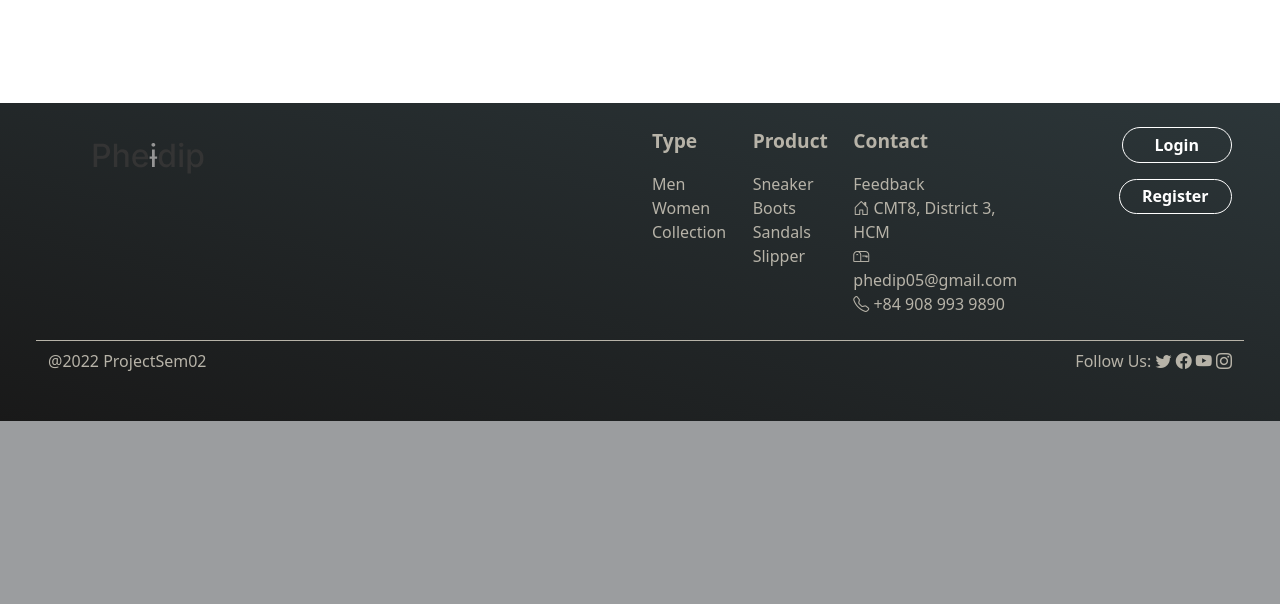
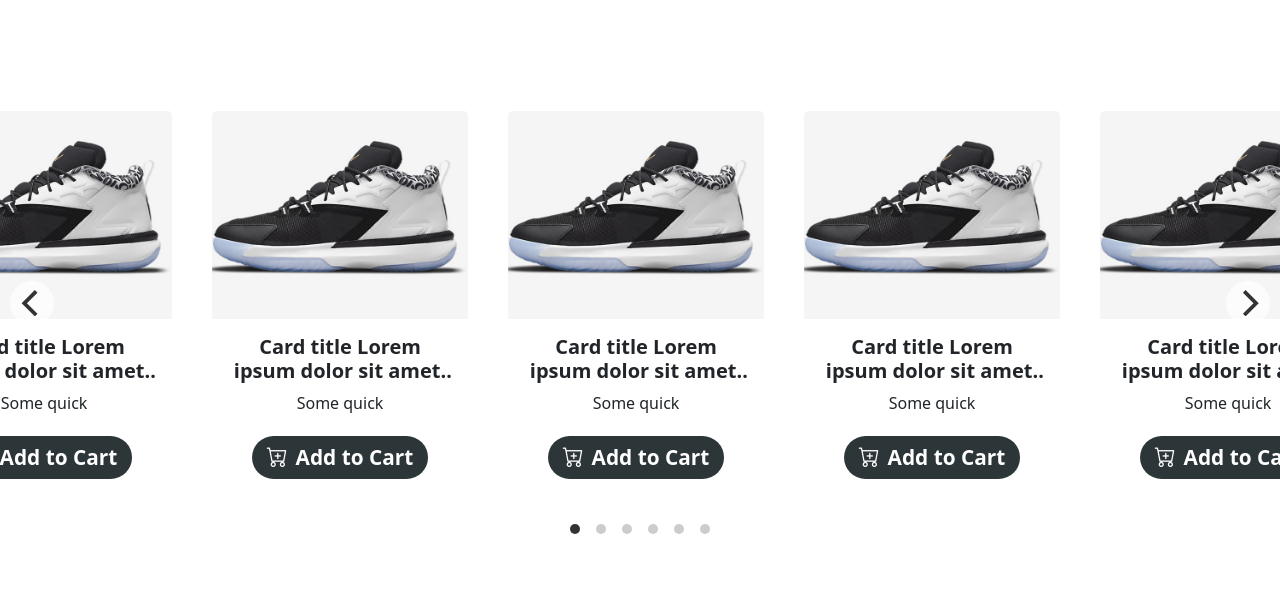
Before and after one commit to Tora-66/PheidipShop, a PHP site: page /index.html in a window 1280 px wide. Shown: the part 1089-1693 px from the top of the page. Before the commit the page ends 1510 px from the top, so only its background shows below. Run offline with PHP 8.4, Linux system fonts and the light colour scheme; some libraries are stand-ins or nearby versions.

Commit message:
Update home page

```diff
--- a/css/main.css
+++ b/css/main.css
@@ -8,6 +8,16 @@
   width: 100%;
   height: 35rem;
   object-fit: contain;
+}
+
+.carousel-dark .carousel-control-next-icon, .carousel-dark .carousel-control-prev-icon {
+  filter: invert(0) grayscale(0);
+}
+
+.carousel-control-prev-icon,
+.carousel-control-next-icon {
+  width: 3rem;
+  height: 3rem;
 }
 
 
@@ -109,3 +119,31 @@
   --bs-btn-color: #fff;
   --bs-btn-border-color: #fff;
 }
+
+/* Slider */
+.slider .carousel{
+  background-color: none;
+  background-image: none;
+}
+
+/* Brand */
+.brand-logo{
+  height: 7rem;
+}
+
+/* About Us */
+.about-us{
+  height: 20rem;
+  background-image: url("../img/maksim-larin-NOpsC3nWTzY-unsplash.jpg");
+  background-repeat: no-repeat;
+  background-size: cover;
+  background-position: center;
+}
+
+.about-us .about-caption{
+  background-color: rgba(0, 0, 0, 0.364);
+}
+
+.about-us .about-text{
+  color: #fff;
+}
--- a/index.html
+++ b/index.html
@@ -199,8 +199,123 @@
   </section>
 
   <!-- Slider -->
-  <section class="slider pt-5 text-center">
+  <section class="slider py-5 text-center">
+    <div class="carousel" data-flickity='{ "wrapAround": true }'>
+      <div class="carousel-cell p-3">
+        <div class="card me-2">
+          <img src="img/1.jpg" class="card-img-top" alt="...">
+          <div class="card-body text-center d-flex flex-column">
+            <h5 class="card-title">Card title Lorem ipsum dolor sit amet. Loremdfsdf ipsum dolor sit amet.</h5>
+            <p class="card-text mb-0">Some quick</p>
+            <a href="" class="btn btn-primary rounded-pill mx-4 mt-auto mb-0"><i class="bi bi-cart-plus me-2"></i>Add to
+              Cart</a>
+          </div>
+        </div>
+      </div>
+      <div class="carousel-cell p-3">
+        <div class="card me-2">
+          <img src="img/1.jpg" class="card-img-top" alt="...">
+          <div class="card-body text-center d-flex flex-column">
+            <h5 class="card-title">Card title Lorem ipsum dolor sit amet. Loremdfsdf ipsum dolor sit amet.</h5>
+            <p class="card-text mb-0">Some quick</p>
+            <a href="" class="btn btn-primary rounded-pill mx-4 mt-auto mb-0"><i class="bi bi-cart-plus me-2"></i>Add to
+              Cart</a>
+          </div>
+        </div>
+      </div>
+      <div class="carousel-cell p-3">
+        <div class="card me-2">
+          <img src="img/1.jpg" class="card-img-top" alt="...">
+          <div class="card-body text-center d-flex flex-column">
+            <h5 class="card-title">Card title Lorem ipsum dolor sit amet. Loremdfsdf ipsum dolor sit amet.</h5>
+            <p class="card-text mb-0">Some quick</p>
+            <a href="" class="btn btn-primary rounded-pill mx-4 mt-auto mb-0"><i class="bi bi-cart-plus me-2"></i>Add to
+              Cart</a>
+          </div>
+        </div>
+      </div>
+      <div class="carousel-cell p-3">
+        <div class="card me-2">
+          <img src="img/1.jpg" class="card-img-top" alt="...">
+          <div class="card-body text-center d-flex flex-column">
+            <h5 class="card-title">Card title Lorem ipsum dolor sit amet. Loremdfsdf ipsum dolor sit amet.</h5>
+            <p class="card-text mb-0">Some quick</p>
+            <a href="" class="btn btn-primary rounded-pill mx-4 mt-auto mb-0"><i class="bi bi-cart-plus me-2"></i>Add to
+              Cart</a>
+          </div>
+        </div>
+      </div>
+      <div class="carousel-cell p-3">
+        <div class="card me-2">
+          <img src="img/1.jpg" class="card-img-top" alt="...">
+          <div class="card-body text-center d-flex flex-column">
+            <h5 class="card-title">Card title Lorem ipsum dolor sit amet. Loremdfsdf ipsum dolor sit amet.</h5>
+            <p class="card-text mb-0">Some quick</p>
+            <a href="" class="btn btn-primary rounded-pill mx-4 mt-auto mb-0"><i class="bi bi-cart-plus me-2"></i>Add to
+              Cart</a>
+          </div>
+        </div>
+      </div>
+      <div class="carousel-cell p-3">
+        <div class="card me-2">
+          <img src="img/1.jpg" class="card-img-top" alt="...">
+          <div class="card-body text-center d-flex flex-column">
+            <h5 class="card-title">Card title Lorem ipsum dolor sit amet. Loremdfsdf ipsum dolor sit amet.</h5>
+            <p class="card-text mb-0">Some quick</p>
+            <a href="" class="btn btn-primary rounded-pill mx-4 mt-auto mb-0"><i class="bi bi-cart-plus me-2"></i>Add to
+              Cart</a>
+          </div>
+        </div>
+      </div>
+    </div>
+  </section>
 
+  <!-- Brand -->
+  <section class="py-5 brand">
+    <div class="container">
+      <div class="row text-center">
+        <div class="col-6 border py-auto d-flex flex-column justify-content-center">
+          <div class="row d-flex justify-content-between align-content-center">
+            <div class="col-4">
+              <a href=""><img src="img/source/nike.png" class="brand-logo"></a>
+            </div>
+            <div class="col-4">
+              <a href=""><img src="img/source/adidas.png" class="brand-logo"></a>
+            </div>
+            <div class="col-4">
+              <a href=""><img src="img/source/Puma-Logo-PNG-1980-–-Now.png " class="brand-logo"></a>
+            </div>
+          </div>
+
+          <div class="row d-flex justify-content-between align-content-center">
+            <div class="col-4">
+              <a href=""><img src="img/source/Timberland.png" class="brand-logo"></a>
+            </div>
+            <div class="col-4">
+              <a href=""><img src="img/source/DrMartens.png" class="brand-logo"></a>
+            </div>
+            <div class="col-4">
+              <a href=""><img src="img/source/converse.png" class="brand-logo"></a>
+            </div>
+          </div>
+        </div>
+        <div class="col-6">
+          <div
+            class="container me-5 my-0 about-us border d-flex flex-column justify-content-center align-content-center p-0">
+            <div class="about-caption py-4 px-5 m-0">
+              <h3 class="about-text">About Us</h3>
+              <p class="about-text">Lorem ipsum dolor sit amet consectetur, adipisicing elit. Modi pariatur nostrum
+                quo? Cumque possimus, ipsam modi reiciendis, ipsa optio voluptas, delectus nam magnam obcaecati aut
+                eveniet amet! Eligendi, quam velit!</p>
+              <div>
+                <a href="about.php" class="btn btn-warning rounded-pill">Learn More</a>
+              </div>
+            </div>
+          </div>
+
+        </div>
+      </div>
+    </div>
   </section>
 
   <!-- Footer -->
```
